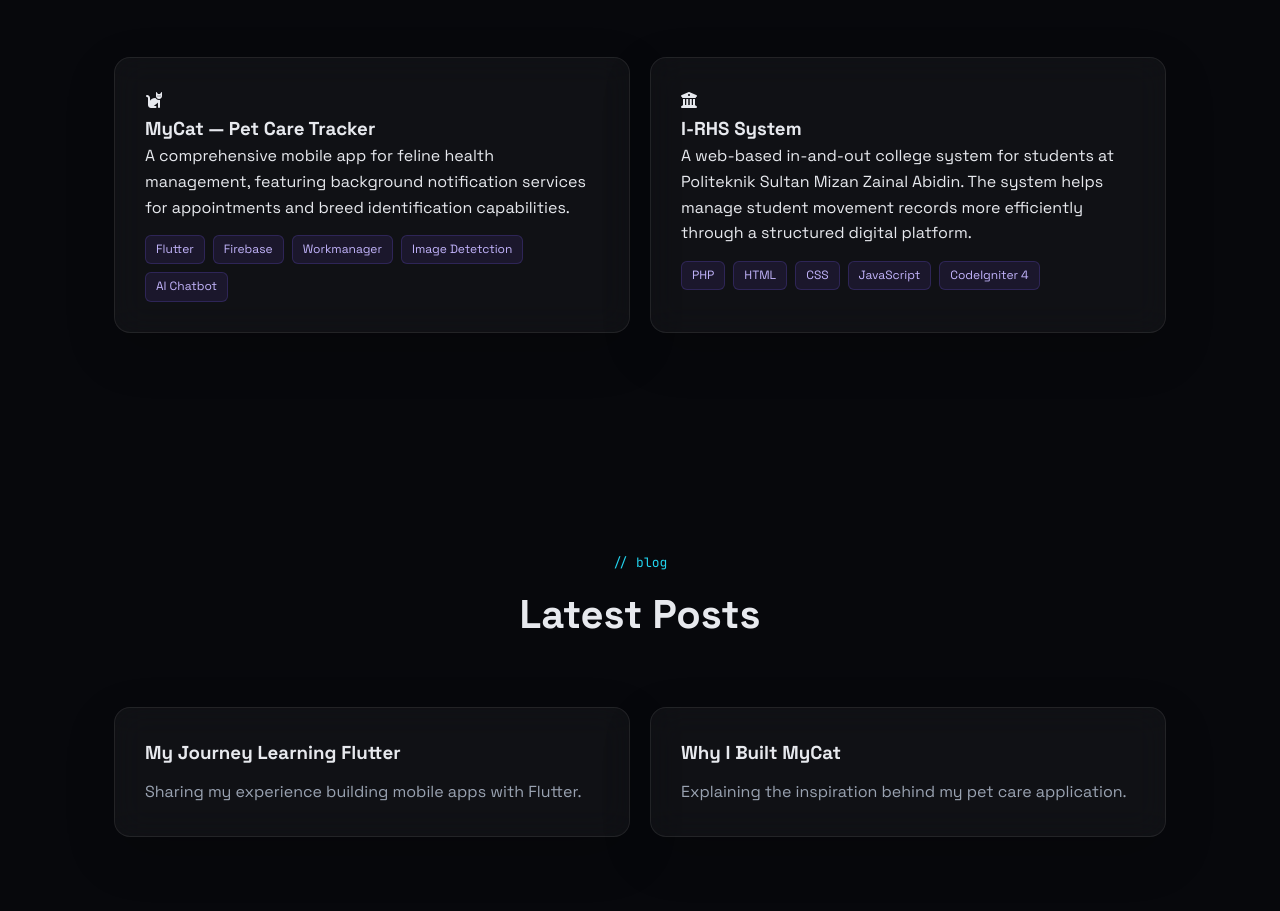
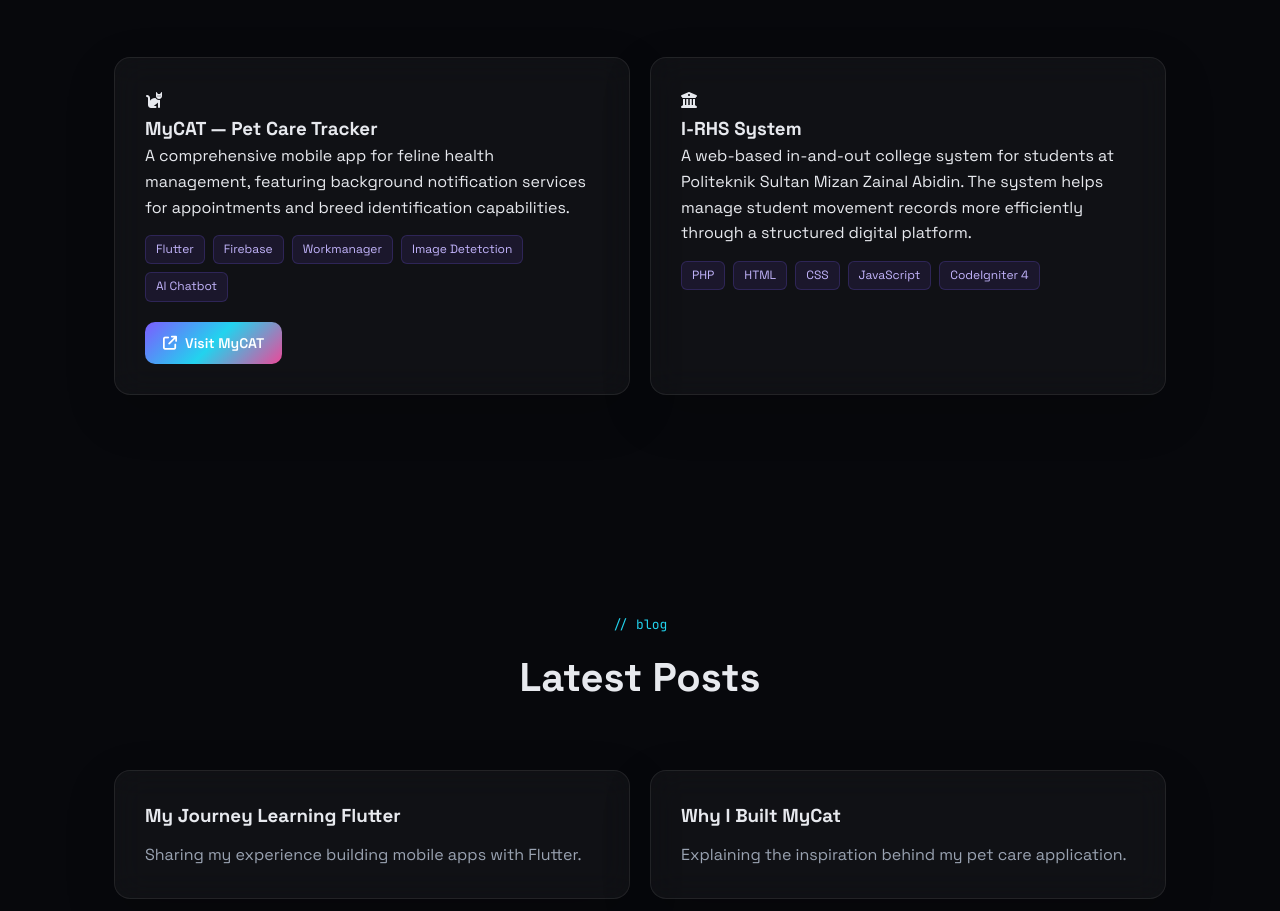
Before and after one commit to aniqbasim11245-collab/myportfolio, a plain HTML site: page public/index.html in a window 1280 px wide. Shown: the part 2434-3345 px from the top of the page. Drawn offline with Linux system fonts and the light colour scheme.

Commit message:
update the html and css

```diff
--- a/public/css/styles2.css
+++ b/public/css/styles2.css
@@ -423,3 +423,22 @@
   opacity: 1;
   transform: translateY(0);
 }
+
+.project-btn{
+    display:inline-flex;
+    align-items:center;
+    gap:8px;
+    margin-top:20px;
+    padding:10px 18px;
+    border-radius:10px;
+    background:var(--grad);
+    color:white;
+    font-size:14px;
+    font-weight:600;
+    transition:0.3s;
+}
+
+.project-btn:hover{
+    transform:translateY(-2px);
+    opacity:0.9;
+}
--- a/public/index.html
+++ b/public/index.html
@@ -136,7 +136,7 @@
         <div class="project-card">
           <div class="project-image"><i class="fas fa-cat"></i></div>
           <div class="project-body">
-            <h3 class="project-title">MyCat — Pet Care Tracker</h3>
+            <h3 class="project-title">MyCAT — Pet Care Tracker</h3>
             <p class="project-desc">
               A comprehensive mobile app for feline health management, featuring background
               notification services for appointments and breed identification capabilities.
@@ -148,6 +148,12 @@
               <span class="chip">Image Detetction</span>
               <span class="chip">AI Chatbot</span>
             </div>
+            <a href="https://mycat-edad7.web.app"
+            class="project-btn"
+            target="_blank">
+            <i class="fas fa-arrow-up-right-from-square"></i>
+            Visit MyCAT
+            </a>
           </div>
         </div>
         <div class="project-card">
@@ -171,6 +177,8 @@
       </div>
     </div>
   </section>
+
+
    <section id="blog" class="reveal">
   <div class="container">
     <div class="section-header">
```
